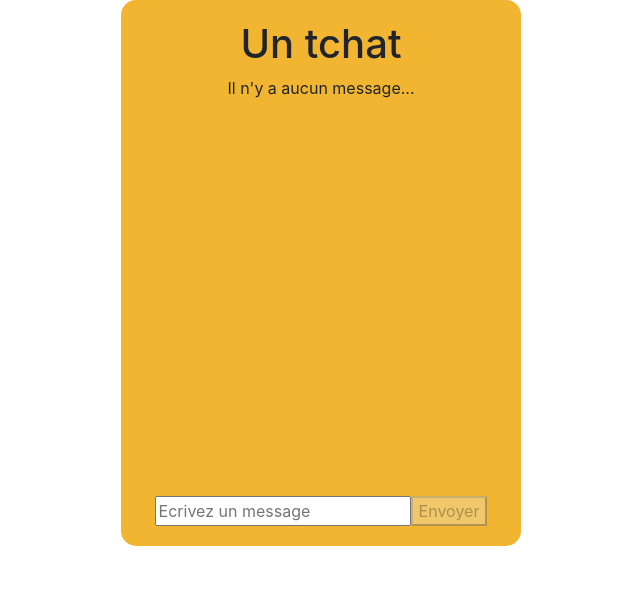
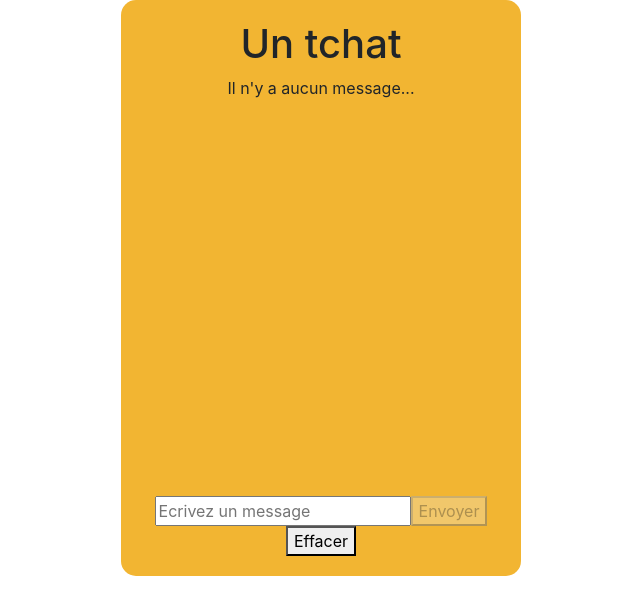
Before and after one commit to Shirikumo/React-training, a React (Create React App) app: page / in a window 1280 px wide. Shown: the top 614 px of the page, without its empty margins (319-959 px from the left). Built offline with nearby package versions, Linux system fonts and the light colour scheme.

Commit message:
add clear messages feature

```diff
--- a/src/components/Chat.jsx
+++ b/src/components/Chat.jsx
@@ -21,6 +21,7 @@ class Chat extends React.Component {
       messages: []
     };
     this.addMessage = this.addMessage.bind(this);
+    this.clearMessage = this.clearMessage.bind(this);
   }
 
   addMessage(message) {
@@ -28,12 +29,18 @@ class Chat extends React.Component {
     this.setState({messages: joined});
   }
 
+  clearMessage(){
+    this.setState({messages: []});
+  }
+
   render() {
     return (
       <div className="chat" style={chat}>
         <h1 style={title}>Un tchat</h1>
         <MessageList messages={this.state.messages}/>
-        <MessageBar sendMessage={this.addMessage} />
+        <MessageBar
+          sendMessage={this.addMessage}
+          clearMessage={this.clearMessage} />
       </div>
     );
   }
--- a/src/components/MessageBar.jsx
+++ b/src/components/MessageBar.jsx
@@ -13,6 +13,7 @@ class MessageBar extends React.Component {
     }
     this.handleMessageChange = this.handleMessageChange.bind(this);
     this.handleSubmit = this.handleSubmit.bind(this);
+    this.handleClear = this.handleClear.bind(this);
   }
 
   handleMessageChange(event){
@@ -25,6 +26,10 @@ class MessageBar extends React.Component {
     this.setState({message : ""})
   }
 
+  handleClear(){
+    this.props.clearMessage();
+  }
+
   render() {
     return (
       <div className="message-bar" style={bar}>
@@ -33,6 +38,7 @@ class MessageBar extends React.Component {
            value={this.state.message} onChange={this.handleMessageChange}/>
           <button type="submit" disabled={!this.state.message}>Envoyer</button>
         </form>
+        <button onClick={this.handleClear}>Effacer</button>
       </div>
     );
   }
```
